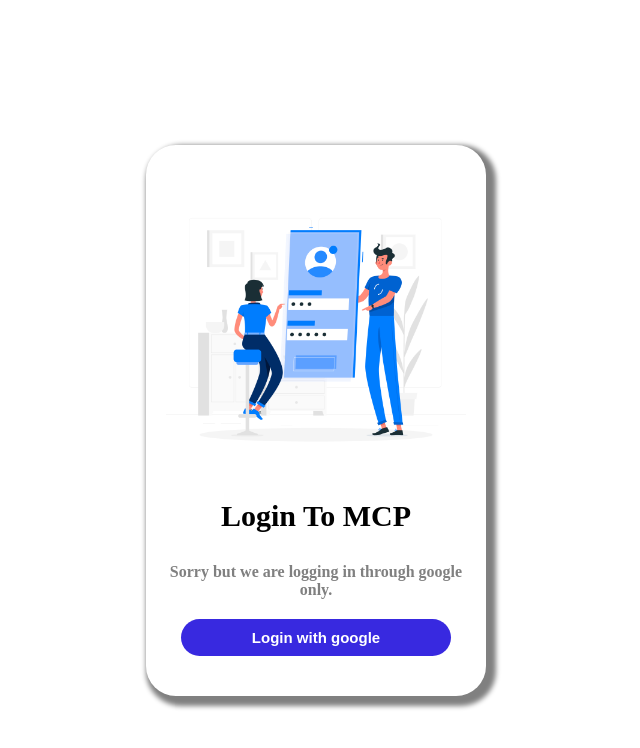
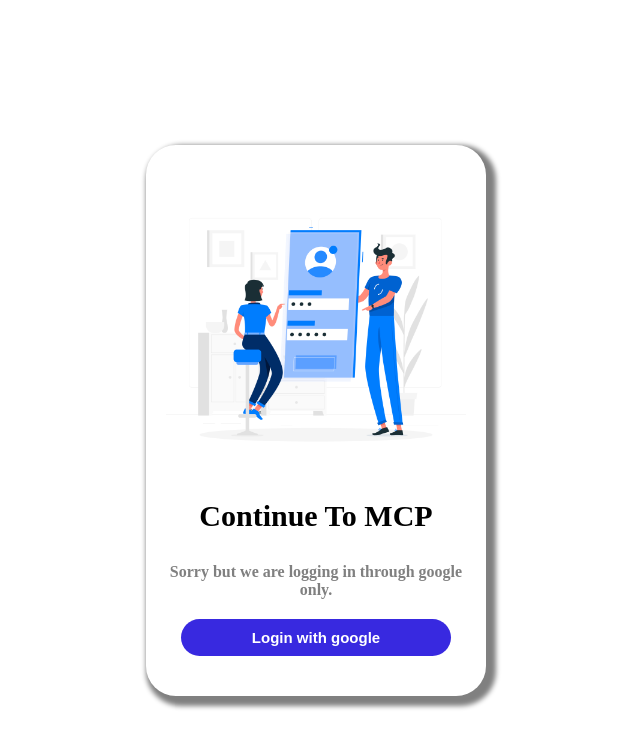
Before and after one commit to WebDevMeet/login, a plain HTML site: page Chat/index.html in a window 1280 px wide. Shown: the whole page, without its empty margins (334-974 px from the left). Drawn offline with Linux system fonts and the light colour scheme.

Commit message:
Update index.html

```diff
--- a/Chat/index.html
+++ b/Chat/index.html
@@ -12,7 +12,7 @@
         <div class="divide">
             <img id="hero" src="./4957136.jpg" alt="">
 
-            <center><h1 id="sum">Login To MCP</h1></center>
+            <center><h1 id="sum">Continue To MCP</h1></center>
             <center>
                <p> Sorry but we are logging in through google only.</p>
             </center>
```
